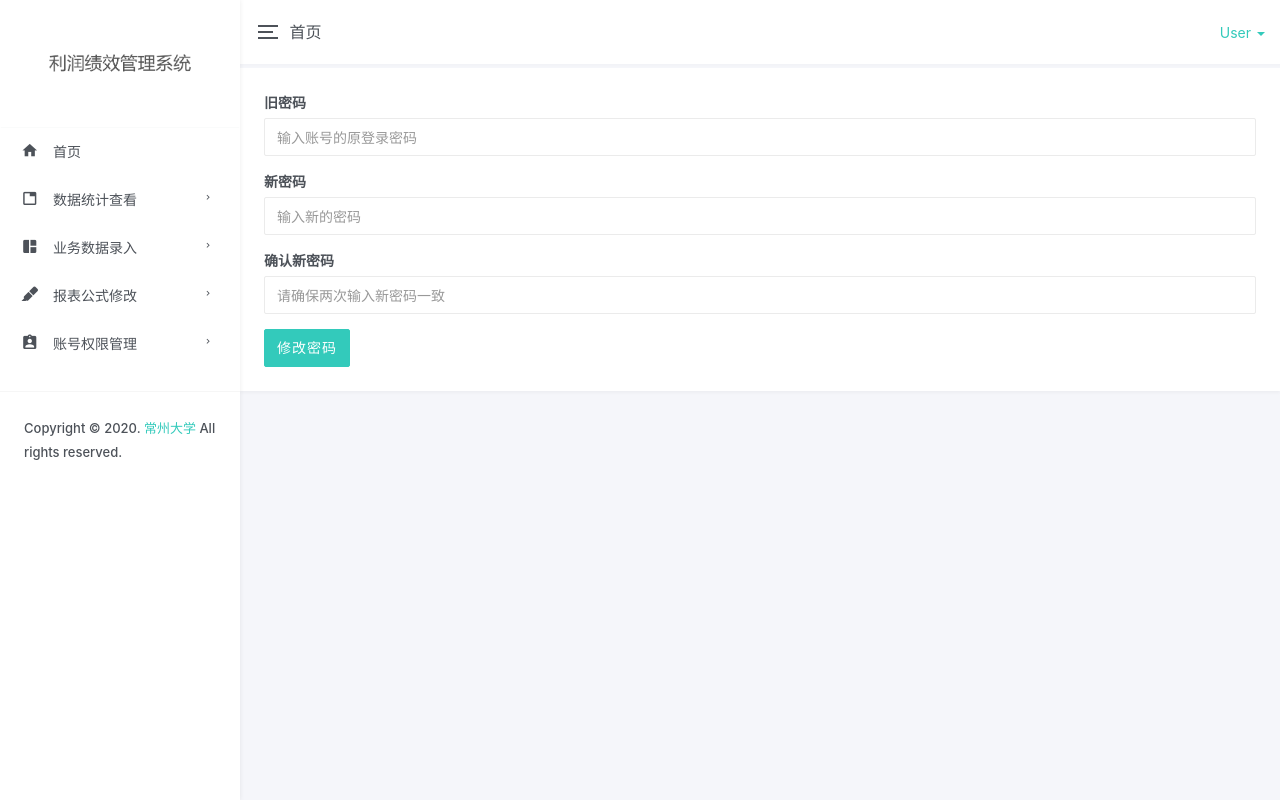
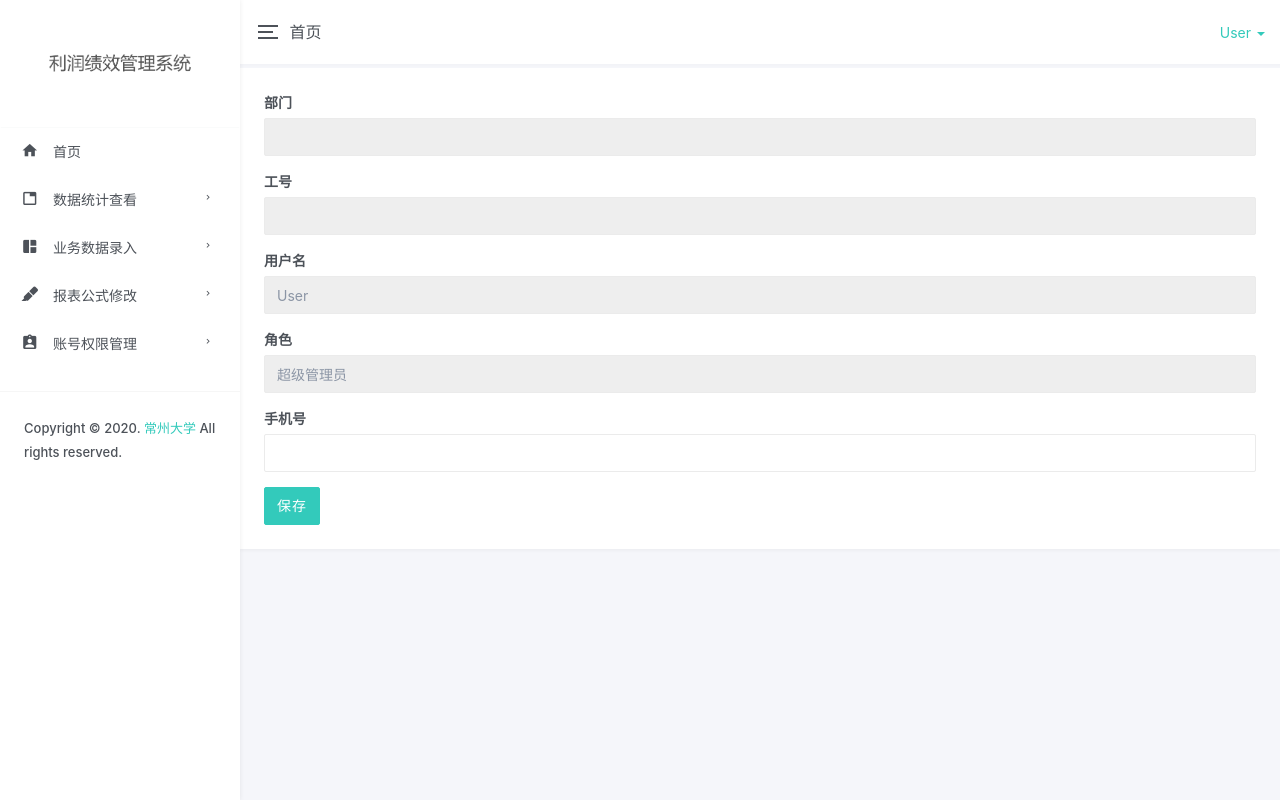
Before and after one commit to LvPeng990324/performance_management, a Django app: page /test_page/ in a window 1280 px wide. Run offline with Django 3.2, Linux system fonts and the light colour scheme; the visitor is signed in with stand-in values (Sample User, id 1); some libraries are stand-ins or nearby versions.

Commit message:
用户个人信息修改功能

```diff
--- a/performance/urls.py
+++ b/performance/urls.py
@@ -20,6 +20,8 @@ urlpatterns = [
     path('admin_change_password/', views.admin_change_password, name='admin_change_password'),
     # 用户修改自己密码方法
     path('user_change_password/', views.user_change_password, name='user_change_password'),
+    # 用户修改自己个人信息方法
+    path('user_change_information/', views.user_change_information, name='user_change_information'),
     # 展示角色权限管理界面
     path('group_management/', views.group_management, name='group_management'),
     # 增加角色方法
--- a/performance/views.py
+++ b/performance/views.py
@@ -31,7 +31,7 @@ def index(request):
 
 # 测试页面方法
 def test_page(request):
-    return render(request, '账号-修改密码.html')
+    return render(request, '账号-用户修改个人信息.html')
 
 
 # 登陆方法
@@ -213,15 +213,52 @@ def user_change_password(request):
         messages.error(request, '两次确认密码不同，请重新输入')
         # 重载更改密码页面
         return redirect('user_change_password')
-    # 更新用户密码
-    user.set_password(new_password)
-    user.save()
+    try:
+        # 更新用户密码
+        user.set_password(new_password)
+        user.save()
+    except:
+        messages.error(request, '未知错误，请重试或重新登录尝试')
+        return redirect('user_change_password')
     # 写入成功提示
     messages.success(request, '密码修改成功，请重新登录')
     # 注销该用户
     logout(request)
     # 重载登录界面
     return redirect('user_login')
+
+
+# 用户修改自己个人信息
+def user_change_information(request):
+    if request.method == 'GET':
+        # 取出当前用户
+        user = request.user
+        # 打包信息
+        context = {
+            'user': user,
+        }
+        # 引导前端
+        return render(request, '账号-用户修改个人信息.html', context=context)
+    else:
+        # 目前只能改手机号
+        # 从前端获取输入的手机号
+        telephone = request.POST.get('telephone')
+        try:
+            # 获取当前用户
+            user = request.user
+            # 更新信息
+            user.extension.telephone = telephone
+            user.save()
+        except:
+            # 打包错误信息
+            messages.error(request, '未知错误，请重试或重新登录尝试')
+            # 重载信息修改页面
+            return redirect('user_change_information')
+        # 打包成功信息
+        messages.success(request, '信息修改成功')
+        # 重载信息修改页面
+        return redirect('user_change_information')
+
 
 
 # 展示角色权限管理界面
--- a/templates/base.html
+++ b/templates/base.html
@@ -145,7 +145,7 @@
                                 <span>{{ request.user.last_name }} <span class="caret"></span></span>
                             </a>
                             <ul class="dropdown-menu dropdown-menu-right">
-                                <li><a href="lyear_pages_profile.html"><i class="mdi mdi-account"></i> 个人信息</a></li>
+                                <li><a href="{% url 'user_change_information' %}"><i class="mdi mdi-account"></i> 个人信息</a></li>
                                 <li><a href="{% url 'user_change_password' %}"><i class="mdi mdi-lock-outline"></i> 修改密码</a></li>
                                 <li class="divider"></li>
                                 <li><a href="{% url 'user_logout' %}"><i class="mdi mdi-logout-variant"></i> 退出登录</a>
--- a/templates/账号-用户修改个人信息.html
+++ b/templates/账号-用户修改个人信息.html
@@ -7,26 +7,36 @@
                         <div class="card">
                             <div class="card-body">
 
-                                <form method="post" action="#!" class="site-form">
+                                <form method="post" action="{% url 'user_change_information' %}" class="site-form">
+                                {% csrf_token %}
                                     <div class="form-group">
                                         <label for="department">部门</label>
-                                        <input type="text" class="form-control" name="department" id="department" value="软件174" disabled="disabled" />
+                                        <input type="text" class="form-control" name="department" id="department" value="{{ user.extension.department }}" disabled="disabled" />
                                     </div>
                                     <div class="form-group">
                                         <label for="job_number">工号</label>
-                                        <input type="text" class="form-control" name="job_number" id="job_number" value="17447216" disabled="disabled" />
+                                        <input type="text" class="form-control" name="job_number" id="job_number" value="{{ user.extension.job_number }}" disabled="disabled" />
                                     </div>
                                     <div class="form-group">
                                         <label for="username">用户名</label>
-                                        <input type="text" class="form-control" name="username" id="username" value="吕鹏" disabled="disabled" />
+                                        <input type="text" class="form-control" name="username" id="username" value="{{ user.last_name }}" disabled="disabled" />
                                     </div>
                                     <div class="form-group">
                                         <label for="group">角色</label>
-                                        <input type="text" class="form-control" name="group" id="group" value="超级管理员" disabled="disabled" />
+                                        {% if user.is_superuser %}
+                                            <input type="text" class="form-control" name="group" id="group" value="超级管理员" disabled="disabled" />
+                                        {% elif user.groups.all %}
+                                            {% for group in user.groups.all %}
+                                                <input type="text" class="form-control" name="group" id="group" value="{{ group }}" disabled="disabled" />
+                                                <br>
+                                            {% endfor %}
+                                        {% else %}
+                                            <input type="text" class="form-control" name="group" id="group" value="未分配" disabled="disabled" />
+                                        {% endif %}
                                     </div>
                                     <div class="form-group">
                                         <label for="telephone">手机号</label>
-                                        <input type="text" class="form-control" name="telephone" id="telephone" placeholder="12345678901" value="12345678901">
+                                        <input type="text" class="form-control" name="telephone" id="telephone" value="{{ user.extension.telephone }}">
                                     </div>
                                     <button type="submit" class="btn btn-primary">保存</button>
                                 </form>
```
Also changed, not shown: performance_management/settings.py (+7 -6 lines).
